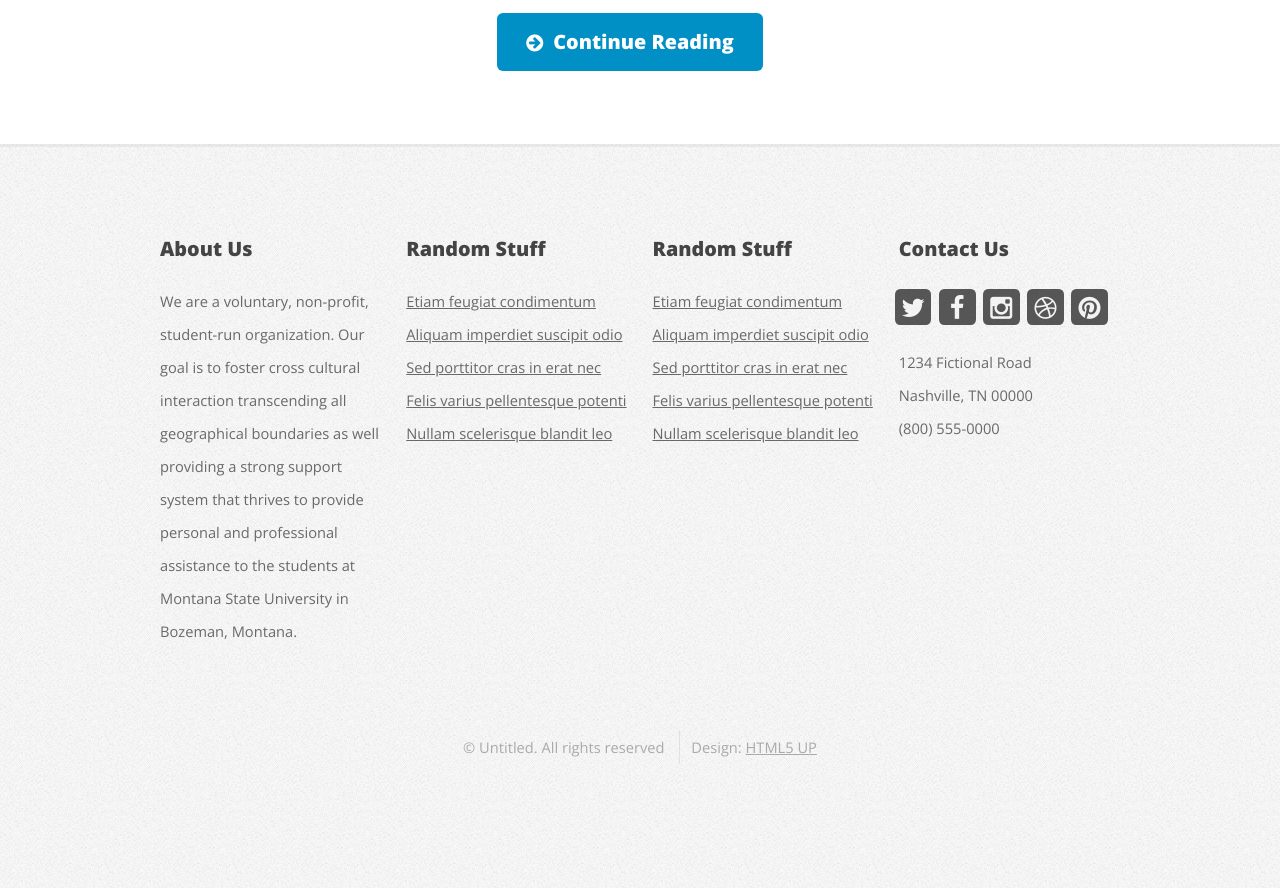
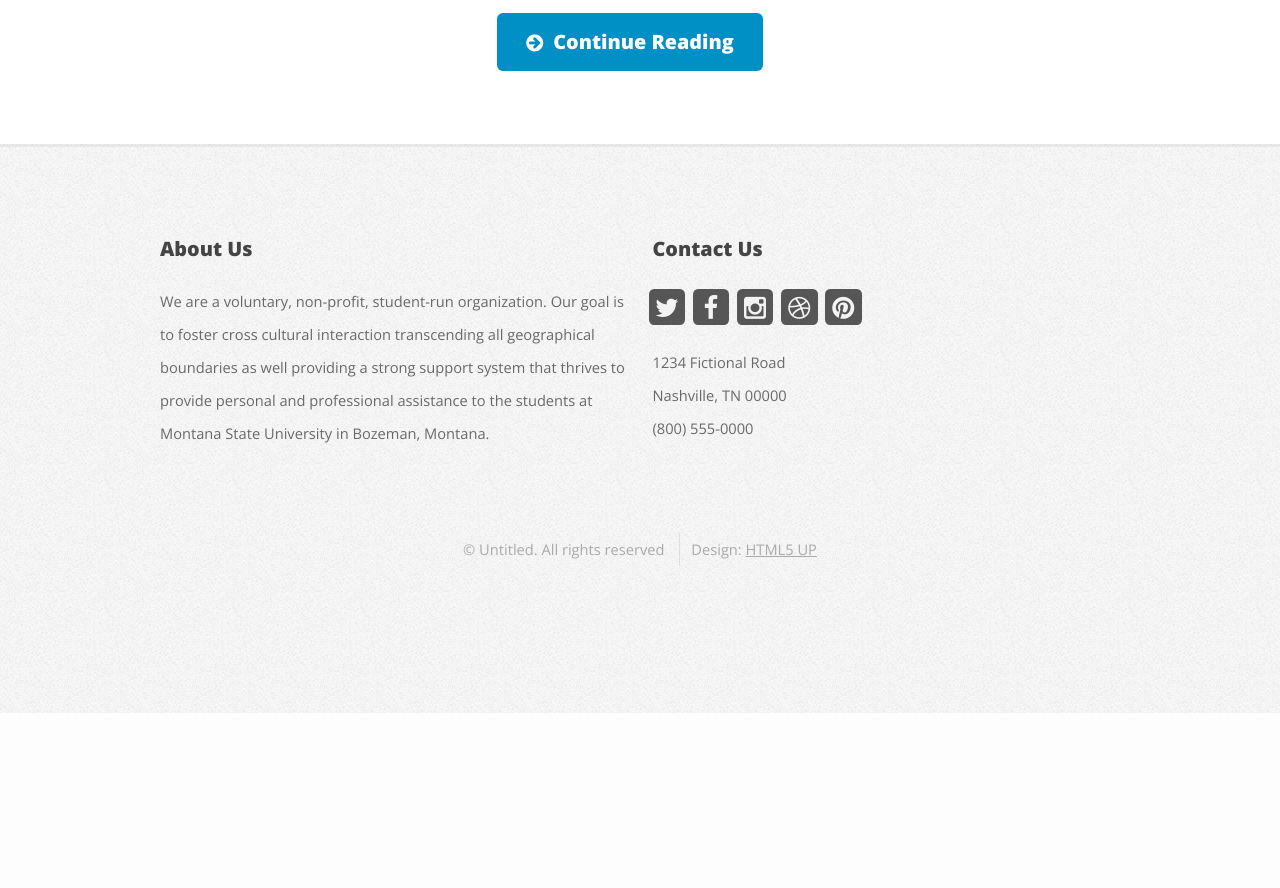
Before and after one commit to isabzn/frontend, a Node project: template app/pages/index.html in a window 1280 px wide. Shown: the part 1762-2650 px from the top of the page. After the commit the page ends 2475 px from the top, so only its background shows below. Run offline with Node 20 templates, Linux system fonts and the light colour scheme; the template is opened without the code that fills it, so the values that code supplies are empty.

Commit message:
Undo nunjucks path simplification

```diff
--- a/app/pages/index.html
+++ b/app/pages/index.html
@@ -1,5 +1,5 @@
 <!-- index.html -->
-{% extends "templates/layout.html" %} {% block content %}
+{% extends "layout.html" %} {% block content %}
 
 {% include "partials/home/india-night-banner.html" %}
 
--- a/app/pages/partials/footer.html
+++ b/app/templates/partials/footer.html
@@ -2,7 +2,7 @@
 <div id="footer-wrapper">
     <footer id="footer" class="container">
         <div class="row">
-            <div class="3u 6u(medium) 12u$(small)">
+            <div class="6u 6u(medium) 12u$(small)">
 
                 <!-- Links -->
                 <section class="widget">
@@ -11,37 +11,7 @@
                 </section>
 
             </div>
-            <div class="3u 6u$(medium) 12u$(small)">
-
-                <!-- Links -->
-                <section class="widget links">
-                    <h3>Random Stuff</h3>
-                    <ul class="style2">
-                        <li><a href="#">Etiam feugiat condimentum</a></li>
-                        <li><a href="#">Aliquam imperdiet suscipit odio</a></li>
-                        <li><a href="#">Sed porttitor cras in erat nec</a></li>
-                        <li><a href="#">Felis varius pellentesque potenti</a></li>
-                        <li><a href="#">Nullam scelerisque blandit leo</a></li>
-                    </ul>
-                </section>
-
-            </div>
-            <div class="3u 6u(medium) 12u$(small)">
-
-                <!-- Links -->
-                <section class="widget links">
-                    <h3>Random Stuff</h3>
-                    <ul class="style2">
-                        <li><a href="#">Etiam feugiat condimentum</a></li>
-                        <li><a href="#">Aliquam imperdiet suscipit odio</a></li>
-                        <li><a href="#">Sed porttitor cras in erat nec</a></li>
-                        <li><a href="#">Felis varius pellentesque potenti</a></li>
-                        <li><a href="#">Nullam scelerisque blandit leo</a></li>
-                    </ul>
-                </section>
-
-            </div>
-            <div class="3u 6u$(medium) 12u$(small)">
+            <div class="6u 6u$(medium) 12u$(small)">
 
                 <!-- Contact -->
                 <section class="widget contact last">
--- a/gulpfile.js
+++ b/gulpfile.js
@@ -25,7 +25,7 @@ var del = require('del'),
         'fonts': 'app/assets/fonts/**/*',
         'fontawesome': 'app/assets/css/font-awesome.min.css',
         'pages': 'app/pages/**/*.html',
-        'templates': 'app/pages/'
+        'templates': 'app/templates/'
     },
 
     output = {
```
Also changed, not shown: app/templates/layout.html (renamed from app/pages/templates/layout.html), app/templates/partials/header.html (renamed from app/pages/partials/header.html), app/templates/partials/home/india-night-banner.html (renamed from app/pages/partials/home/india-night-banner.html).
